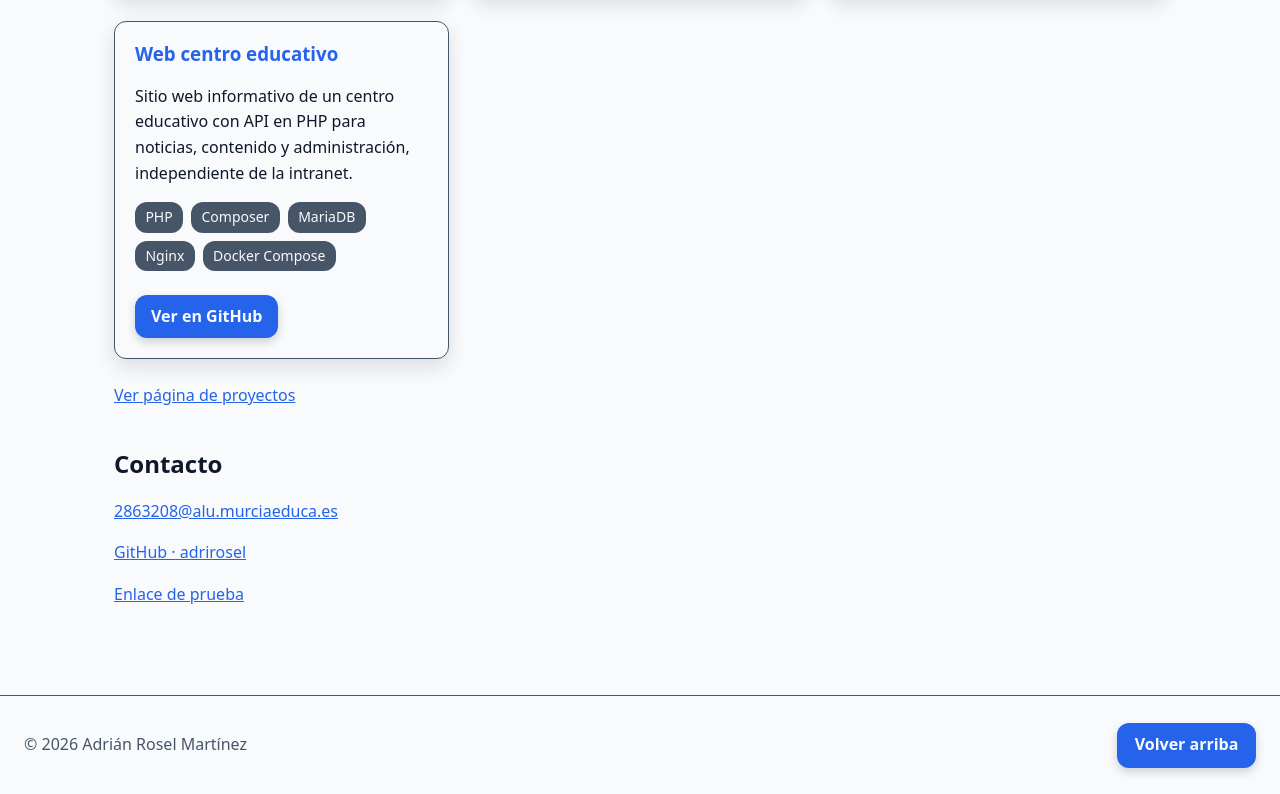
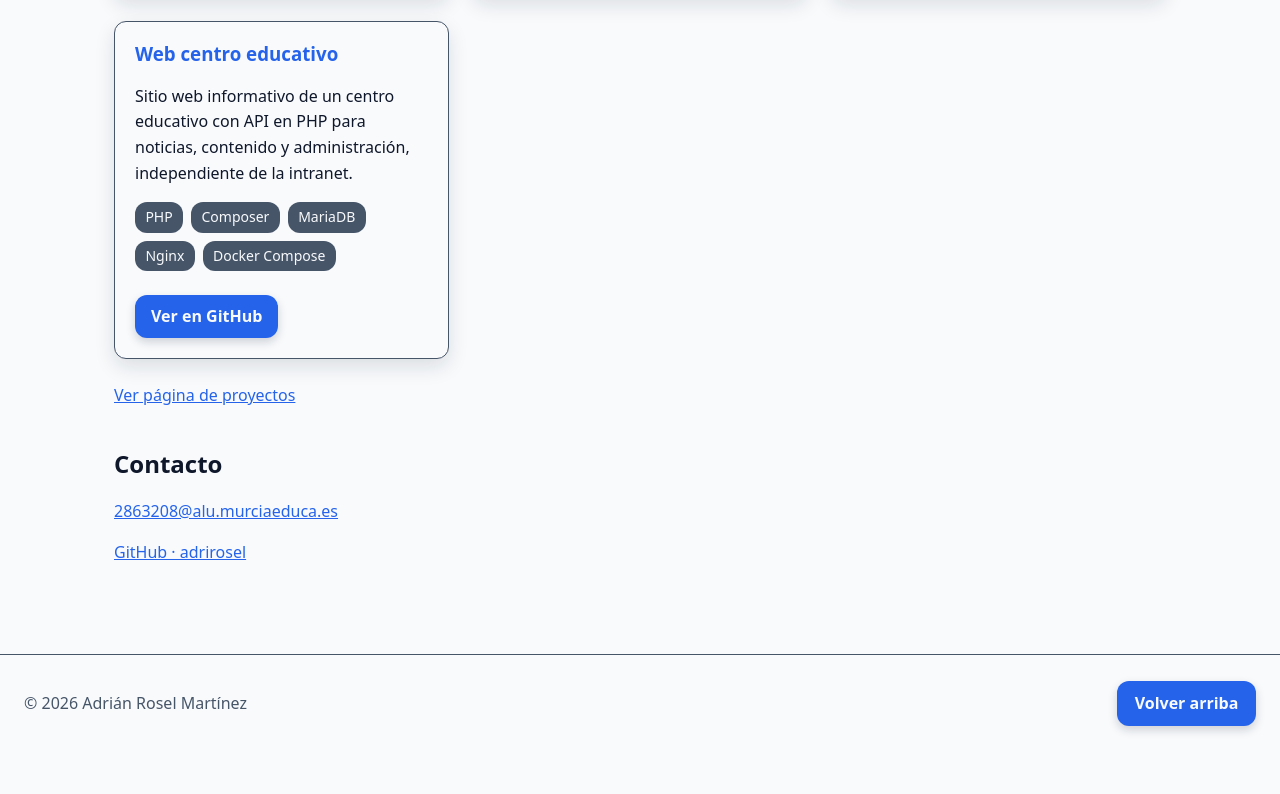
Before and after one commit to adrirosel/pagina-personal, a website: page site/index.html in a window 1280 px wide. Shown: the part 1982-2776 px from the top of the page. After the commit the page ends 2734 px from the top, so only its background shows below. Drawn offline with Linux system fonts and the light colour scheme.

Commit message:
Correccion de error forzado

```diff
--- a/site/index.html
+++ b/site/index.html
@@ -149,9 +149,6 @@
       <p>
         <a href="https://github.com/adrirosel" target="_blank" rel="noopener noreferrer">GitHub · adrirosel</a>
       </p>
-      <p>
-        <a href="pagina-inexistente.html">Enlace de prueba</a>
-      </p>
     </section>
   </main>
 
```
